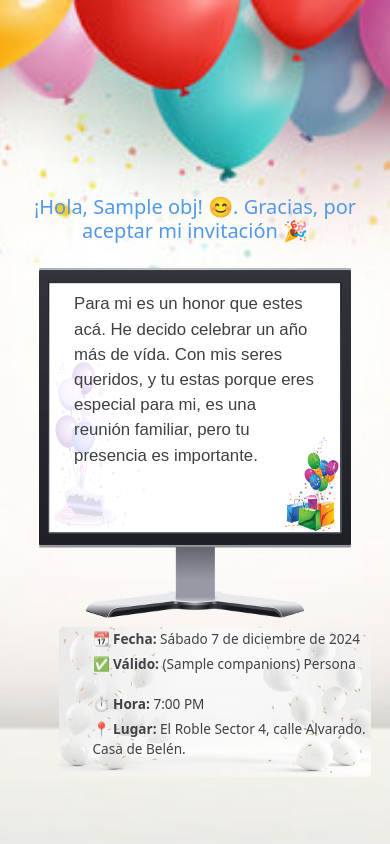
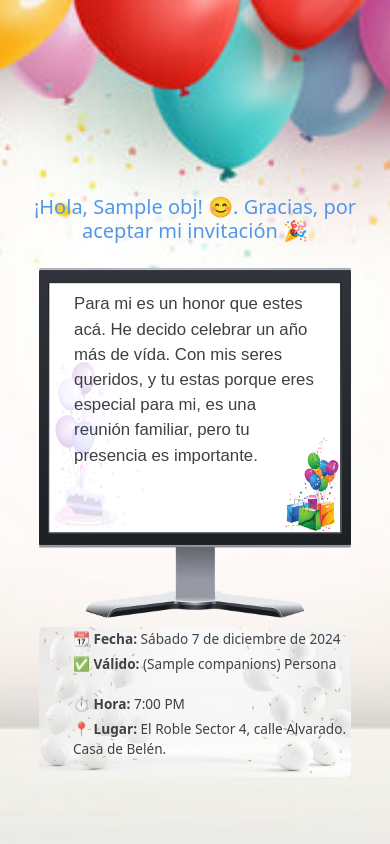
Before and after one commit to ceeck65/birthday, a Django app: template app/templates/invitation.html in a window 390 px wide. Run offline with Django 5.2, Linux system fonts and the light colour scheme; the template is opened without the code that fills it: most values are stand-ins (such as "Sample title", 1, 10 or a date in 2020); some web fonts are replaced.

Commit message:
fix invitation

```diff
--- a/app/templates/invitation.html
+++ b/app/templates/invitation.html
@@ -163,7 +163,7 @@
                 margin-top: 2.4%;
                 border-radius: 5px;
                 width: 80%;
-                margin-left: 15%;
+                margin-left: 10%;
                 background-position: center;
                 background-repeat: no-repeat;
                 background-size: 100%;
```
Also changed, not shown: db.sqlite3.
